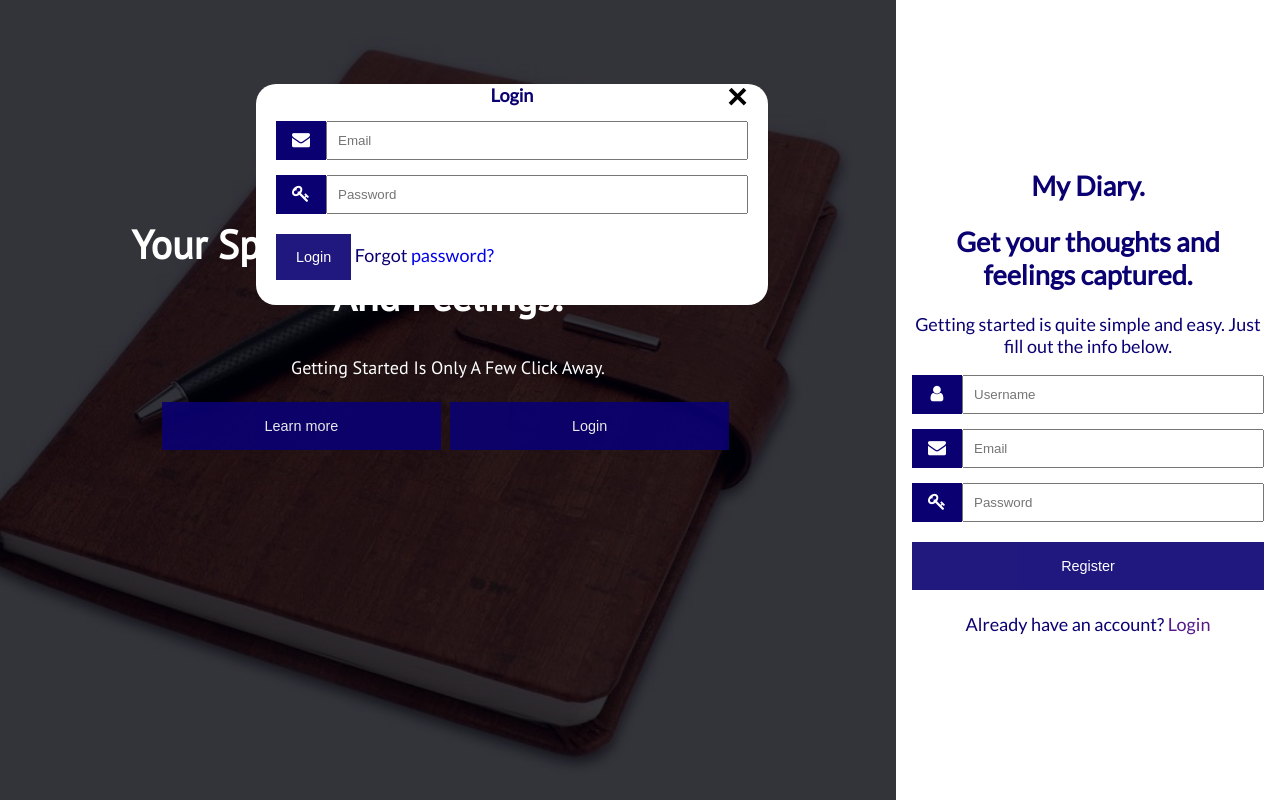
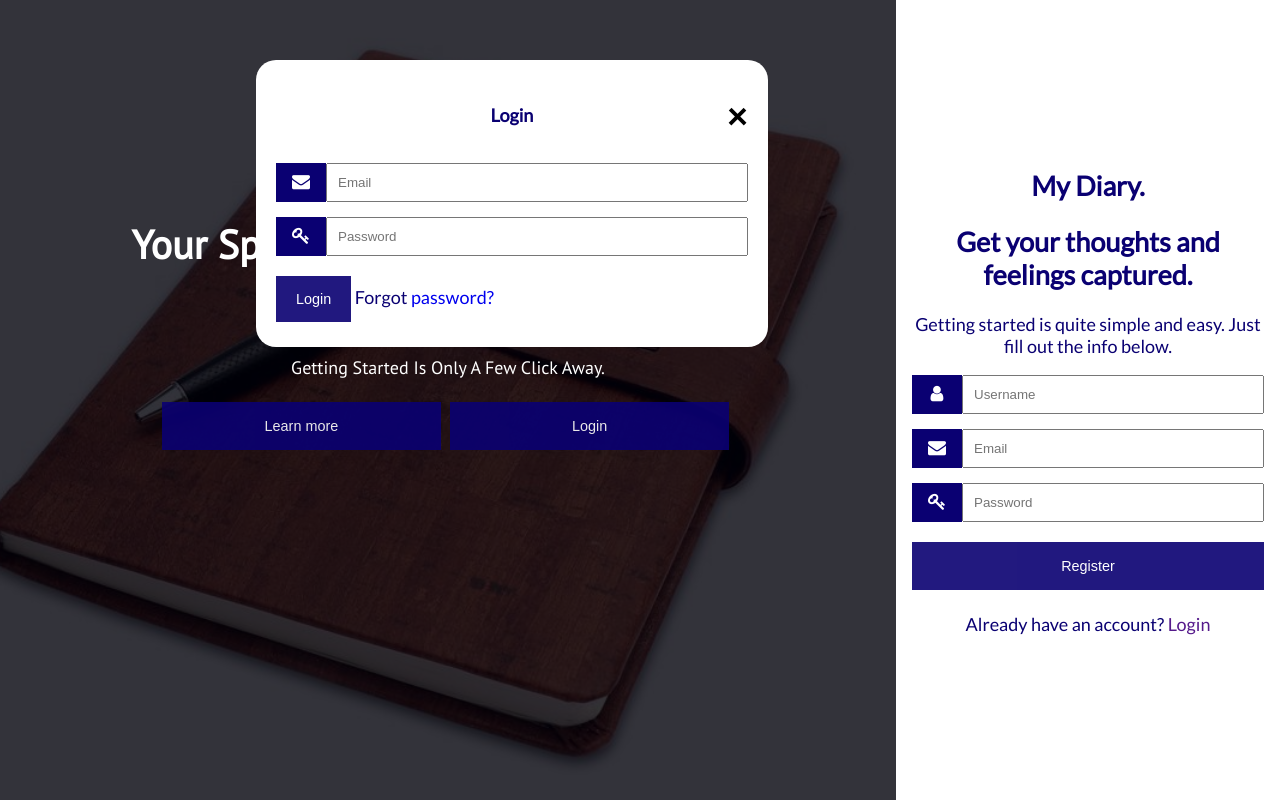
Before and after one commit to sulenchy/MyDiary, a website: page ui/index.html in a window 1280 px wide. Both pictures are taken after a click on the button "Login". Drawn offline with Linux system fonts and the light colour scheme; a web font is replaced by a local one.

Commit message:
chore(spacing-adjustment):adjust the spacing in the login modal and other page [finishes #159261735]

```diff
--- a/ui/styles/main.css
+++ b/ui/styles/main.css
@@ -177,6 +177,7 @@ button.btn.text-center {
     background: #fff;
     padding: 0 20px 20px 20px;
     border-radius: 20px;
+    padding-top: 20px;
 }
 
 
@@ -190,6 +191,7 @@ button.btn.text-center {
  /* Center the image and position the close button */
  .imgcontainer {
      text-align: center;
+     padding-bottom: 10px;
      margin: 24px 0 12px 0;
      position: relative;
  }
@@ -425,6 +427,7 @@ a .card:hover{
     @media screen and (min-width:600px){
         .left{
             width  :50%;
+            padding-left:10px;
         }
 
         .full-width{
```
Also changed, not shown: ui/img/bg1.jpg (deleted), ui/img/entry1.jpg (added).
